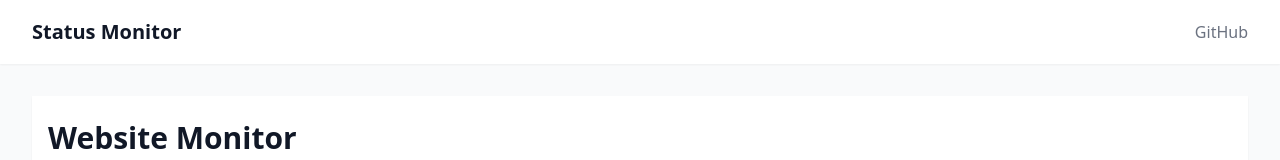
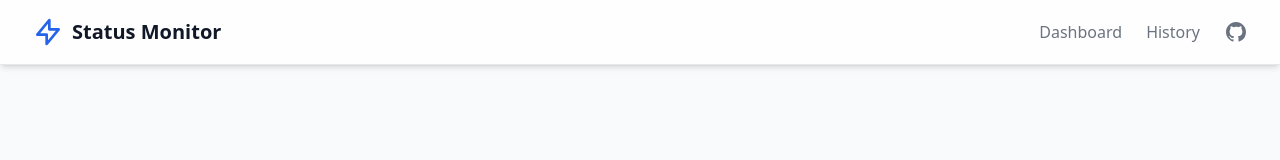
Before and after one commit to zaidhafeeez/watch-my-site, a Next.js app: page / in a window 1280 px wide. Shown: the top 160 px of the page. Built offline with nearby package versions, Linux system fonts and the light colour scheme; no server answers; the database is empty; what node-cron would draw is missing.

Commit message:
Enhance Navbar with sticky positioning, improved styling, and additional links for better user experience

```diff
--- a/app/layout.js
+++ b/app/layout.js
@@ -63,7 +63,7 @@
 
         <Navbar />
 
-        <main className="flex-1">
+        <main className="flex-1 pt-16">
           <div className="max-w-7xl mx-auto px-4 sm:px-6 lg:px-8 py-8">
             {children}
           </div>
--- a/components/Navbar.js
+++ b/components/Navbar.js
@@ -2,25 +2,58 @@
 
 export default function Navbar() {
     return (
-        <nav className="bg-white dark:bg-gray-900 shadow-sm">
+        <nav className="sticky top-0 z-50 bg-white/80 dark:bg-gray-900/80 backdrop-blur-lg border-b border-gray-200 dark:border-gray-800 shadow-md">
             <div className="max-w-7xl mx-auto px-4 sm:px-6 lg:px-8">
                 <div className="flex justify-between h-16">
                     <div className="flex items-center">
-                        <Link href="/" className="flex-shrink-0 flex items-center">
-                            <span className="text-xl font-bold text-gray-900 dark:text-white">
+                        <Link
+                            href="/"
+                            className="flex-shrink-0 flex items-center space-x-2"
+                        >
+                            <svg
+                                className="h-8 w-8 text-blue-600 dark:text-blue-400"
+                                fill="none"
+                                stroke="currentColor"
+                                viewBox="0 0 24 24"
+                            >
+                                <path
+                                    strokeLinecap="round"
+                                    strokeLinejoin="round"
+                                    strokeWidth={2}
+                                    d="M13 10V3L4 14h7v7l9-11h-7z"
+                                />
+                            </svg>
+                            <span className="text-xl font-bold text-gray-900 dark:text-white hidden md:block">
                                 Status Monitor
                             </span>
                         </Link>
                     </div>
 
-                    <div className="flex items-center space-x-4">
+                    <div className="flex items-center space-x-6">
+                        <Link
+                            href="/"
+                            className="text-gray-500 hover:text-gray-700 dark:text-gray-400 dark:hover:text-gray-200 transition-colors font-medium"
+                        >
+                            Dashboard
+                        </Link>
+                        <Link
+                            href="/history"
+                            className="text-gray-500 hover:text-gray-700 dark:text-gray-400 dark:hover:text-gray-200 transition-colors font-medium"
+                        >
+                            History
+                        </Link>
                         <a
                             href="https://github.com/yourusername/website-monitor"
                             target="_blank"
                             rel="noopener noreferrer"
                             className="text-gray-500 hover:text-gray-700 dark:text-gray-400 dark:hover:text-gray-200 transition-colors"
                         >
-                            GitHub
+                            <span className="sr-only">GitHub</span>
+                            <svg className="h-6 w-6" fill="currentColor" viewBox="0 0 24 24">
+                                <path fillRule="evenodd" d="M12 2C6.477 2 2 6.484 2 12.017c0 4.425 2.865 8.18 6.839 9.504.5.092.682-.217.682-.483 0-.237-.008-.868-.013-1.703-2.782.605-3.369-1.343-3.369-1.343-.454-1.158-1.11-1.466-1.11-1.466-.908-.62.069-.608.069-.608 1.003.07 1.531 1.032 1.531 1.032.892 1.53 2.341 1.088 2.91.832.092-.647.35-1.088.636-1.338-2.22-.253-4.555-1.113-4.555-4.951 0-1.093.39-1.988 1.029-2.688-.103-.253-.446-1.272.098-2.65 0 0 .84-.27 2.75 1.026A9.564 9.564 0 0112 6.844c.85.004 1.705.115 2.504.337 1.909-1.296 2.747-1.027 2.747-1.027.546 1.379.202 2.398.1 2.651.64.7 1.028 1.595 1.028 2.688 0 3.848-2.339 4.695-4.566 4.943.359.309.678.92.678 1.855 0 1.338-.012 2.419-.012 2.747 0 .268.18.58.688.482A10.019 10.019 0 0022 12.017C22 6.484 17.522 2 12 2z"
+                                    clipRule="evenodd"
+                                />
+                            </svg>
                         </a>
                     </div>
                 </div>
```
